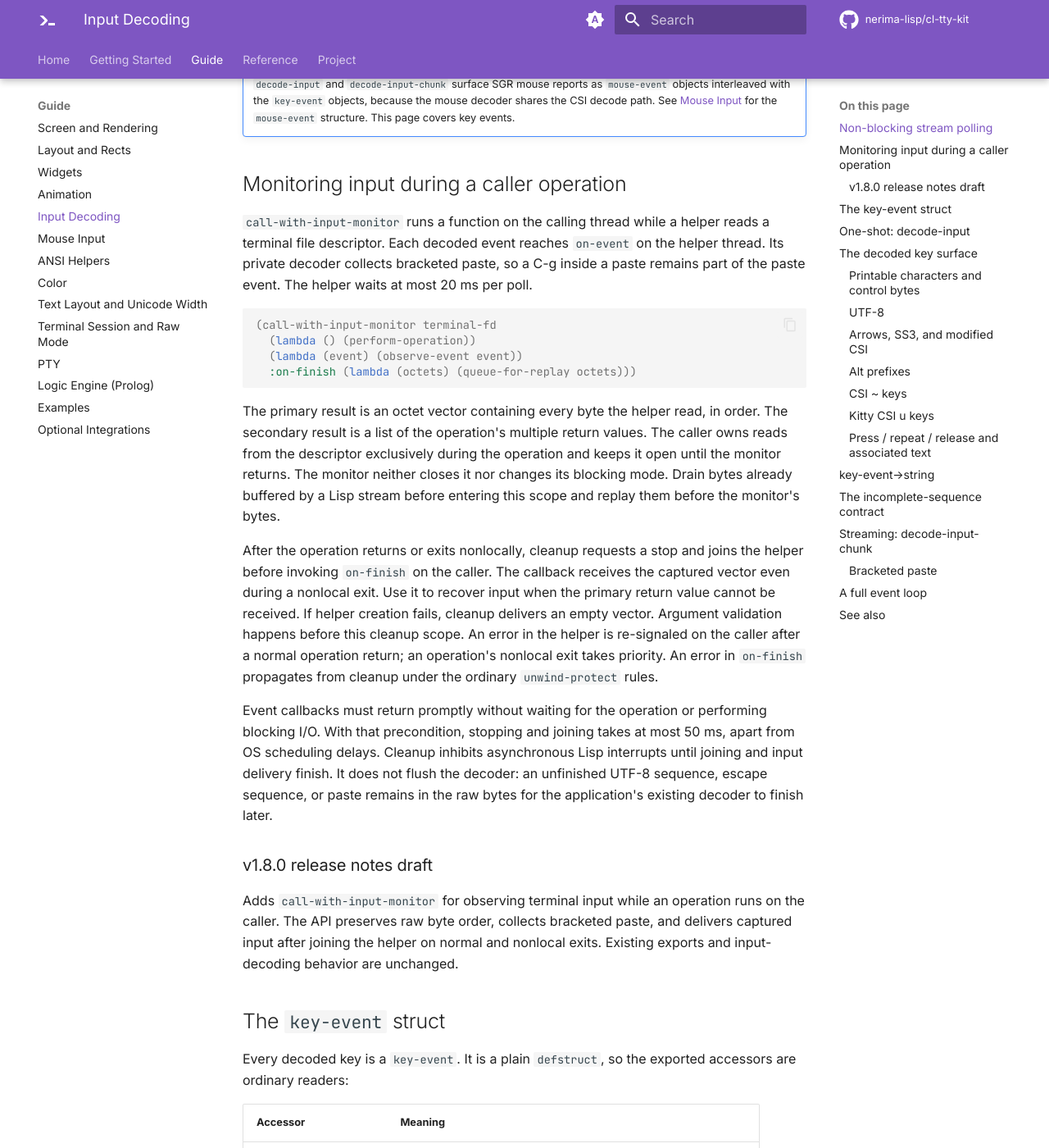
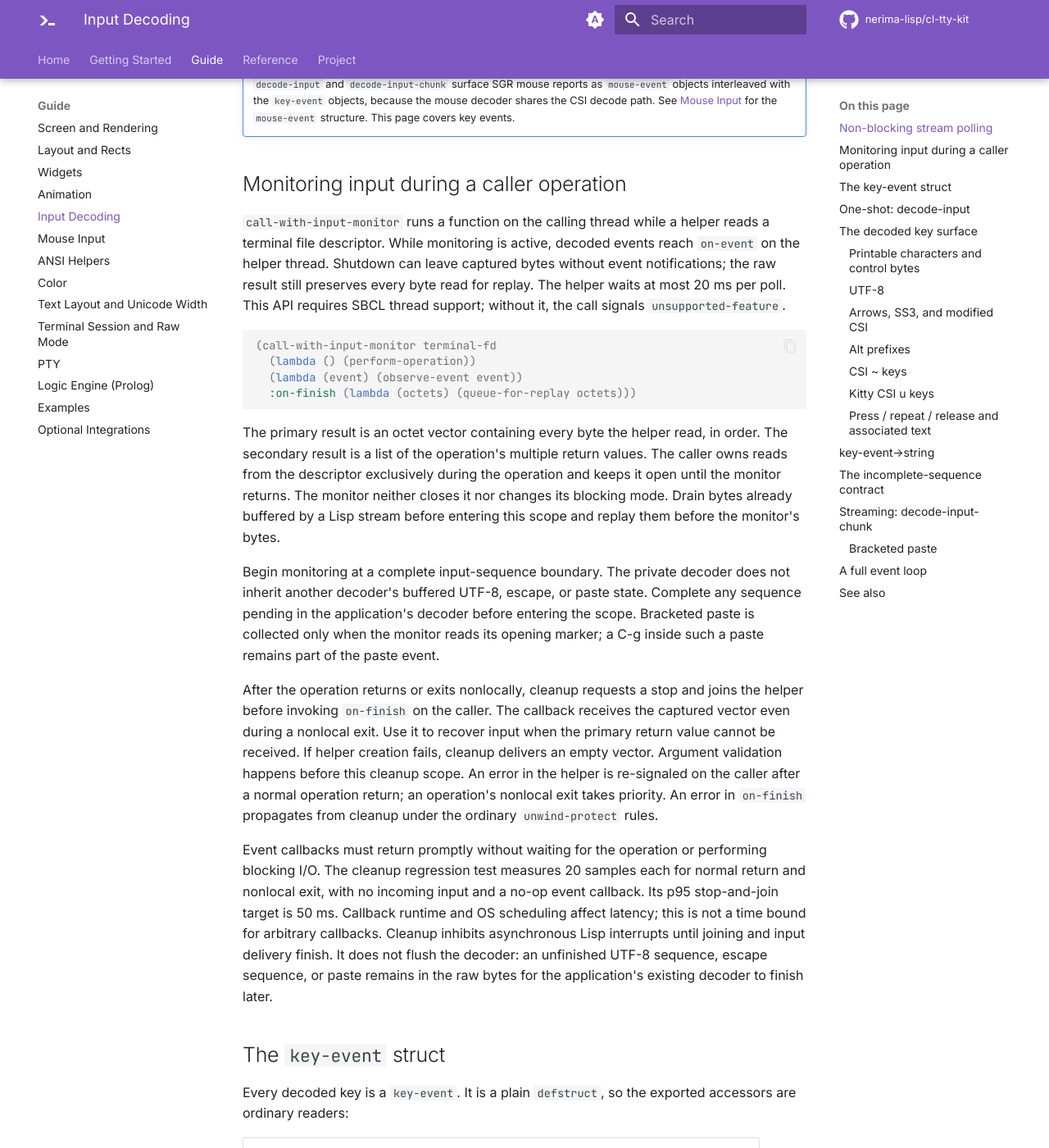
Before and after one commit to nerima-lisp/cl-tty-kit, an MkDocs documentation site: the page built from docs/src/guide/input-decoding.md, in a window 1280 px wide and 1400 px high, scrolled down 1095 px. Shown: the whole window at 82% size. Built offline with MkDocs 1.6.1 and Material for MkDocs 9.7.7, drawn with Linux system fonts in a browser that asks for light colours; comment, search, counter and statistics services are not loaded.

Commit message:
docs(input): clarify monitoring boundaries and cleanup measurements (K1)

````diff
--- a/docs/src/guide/input-decoding.md
+++ b/docs/src/guide/input-decoding.md
@@ -54,9 +54,11 @@ instead.
 ## Monitoring input during a caller operation
 
 `call-with-input-monitor` runs a function on the calling thread while a helper
-reads a terminal file descriptor. Each decoded event reaches `on-event` on the
-helper thread. Its private decoder collects bracketed paste, so a C-g inside a
-paste remains part of the paste event. The helper waits at most 20 ms per poll.
+reads a terminal file descriptor. While monitoring is active, decoded events
+reach `on-event` on the helper thread. Shutdown can leave captured bytes without
+event notifications; the raw result still preserves every byte read for replay.
+The helper waits at most 20 ms per poll. This API requires SBCL thread support;
+without it, the call signals `unsupported-feature`.
 
 ```lisp
 (call-with-input-monitor terminal-fd
@@ -72,6 +74,12 @@ keeps it open until the monitor returns. The monitor neither closes it nor
 changes its blocking mode. Drain bytes already buffered by a Lisp stream before
 entering this scope and replay them before the monitor's bytes.
 
+Begin monitoring at a complete input-sequence boundary. The private decoder
+does not inherit another decoder's buffered UTF-8, escape, or paste state.
+Complete any sequence pending in the application's decoder before entering
+the scope. Bracketed paste is collected only when the monitor reads its opening
+marker; a C-g inside such a paste remains part of the paste event.
+
 After the operation returns or exits nonlocally, cleanup requests a stop and
 joins the helper before invoking `on-finish` on the caller. The callback receives
 the captured vector even during a nonlocal exit. Use it to recover input when
@@ -82,18 +90,14 @@ return; an operation's nonlocal exit takes priority. An error in `on-finish`
 propagates from cleanup under the ordinary `unwind-protect` rules.
 
 Event callbacks must return promptly without waiting for the operation or
-performing blocking I/O. With that precondition, stopping and joining takes at
-most 50 ms, apart from OS scheduling delays. Cleanup inhibits asynchronous Lisp
-interrupts until joining and input delivery finish. It does not flush the
-decoder: an unfinished UTF-8 sequence, escape sequence, or paste remains in the
+performing blocking I/O. The cleanup regression test measures 20 samples each
+for normal return and nonlocal exit, with no incoming input and a no-op event
+callback. Its p95 stop-and-join target is 50 ms. Callback runtime and OS
+scheduling affect latency; this is not a time bound for arbitrary callbacks.
+Cleanup inhibits asynchronous Lisp interrupts until joining and input delivery
+finish. It does not flush the decoder: an unfinished UTF-8 sequence, escape
+sequence, or paste remains in the
 raw bytes for the application's existing decoder to finish later.
-
-### v1.8.0 release notes draft
-
-Adds `call-with-input-monitor` for observing terminal input while an operation
-runs on the caller. The API preserves raw byte order, collects bracketed paste,
-and delivers captured input after joining the helper on normal and nonlocal
-exits. Existing exports and input-decoding behavior are unchanged.
 
 ## The `key-event` struct
 
````
Also changed, not shown: docs/src/reference/api.md (+9 -5 lines), 1 other file.
